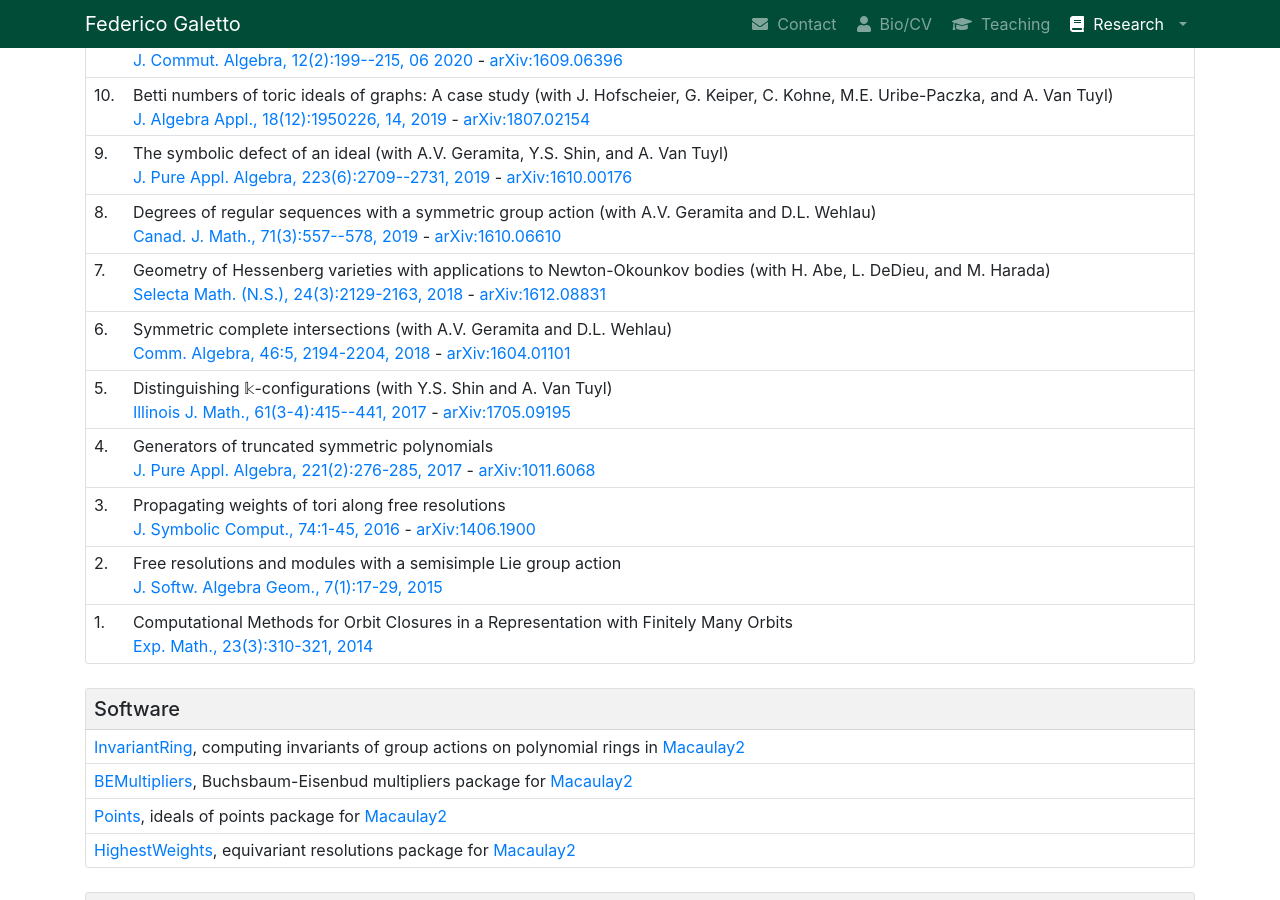
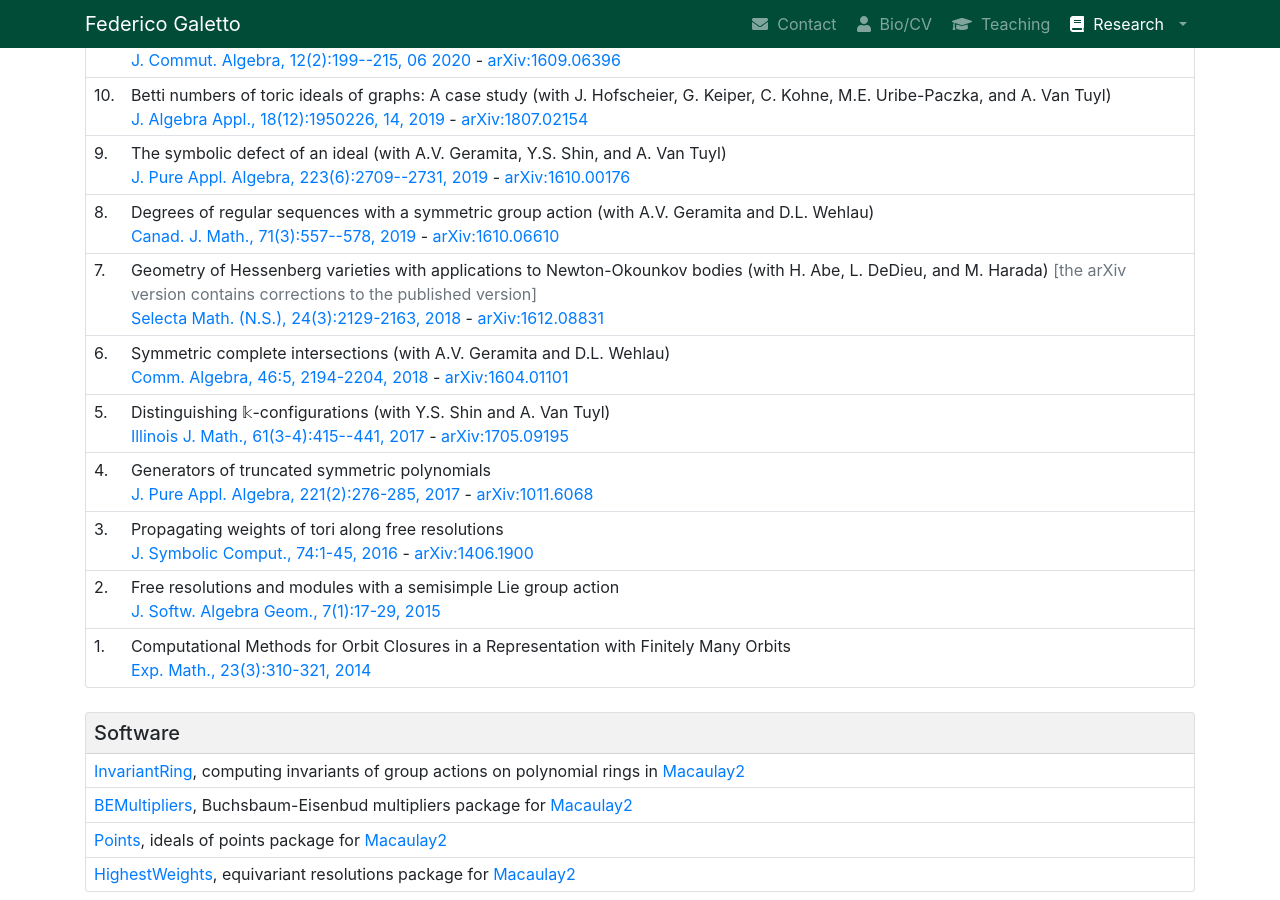
Before and after one commit to galettof/galettof.github.io, a Jekyll site: the page built from research.html, in a window 1280 px wide and 900 px high, scrolled down 399 px. Built offline with Jekyll 4.4.1, drawn with Linux system fonts in a browser that asks for light colours; nearby versions of some CDN libraries; formulas are drawn with MathJax 3.

Commit message:
corrections for Noby paper

```diff
--- a/_data/pubs.yml
+++ b/_data/pubs.yml
@@ -35,7 +35,7 @@ articles:
   cite: Comm. Algebra, 46:5, 2194-2204, 2018
   date: 2018-01-01
 
-- title: Geometry of Hessenberg varieties with applications to Newton-Okounkov bodies (with H. Abe, L. DeDieu, and M. Harada)
+- title: Geometry of Hessenberg varieties with applications to Newton-Okounkov bodies (with H. Abe, L. DeDieu, and M. Harada) <span class="text-muted">[the arXiv version contains corrections to the published version]</span>
   arxiv: 1612.08831
   link: https://doi.org/10.1007/s00029-018-0405-3
   cite: Selecta Math. (N.S.), 24(3):2129-2163, 2018
```
